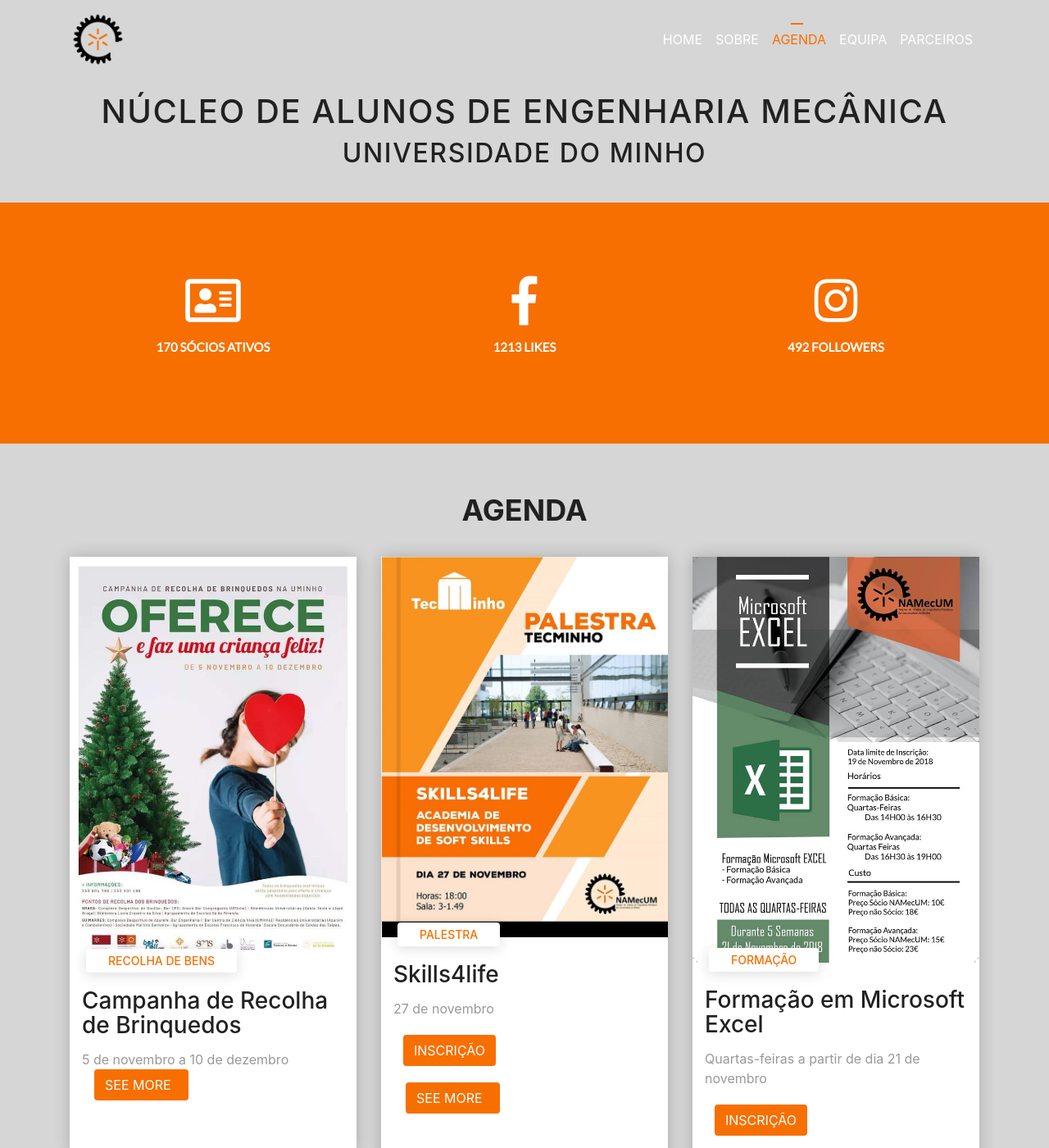
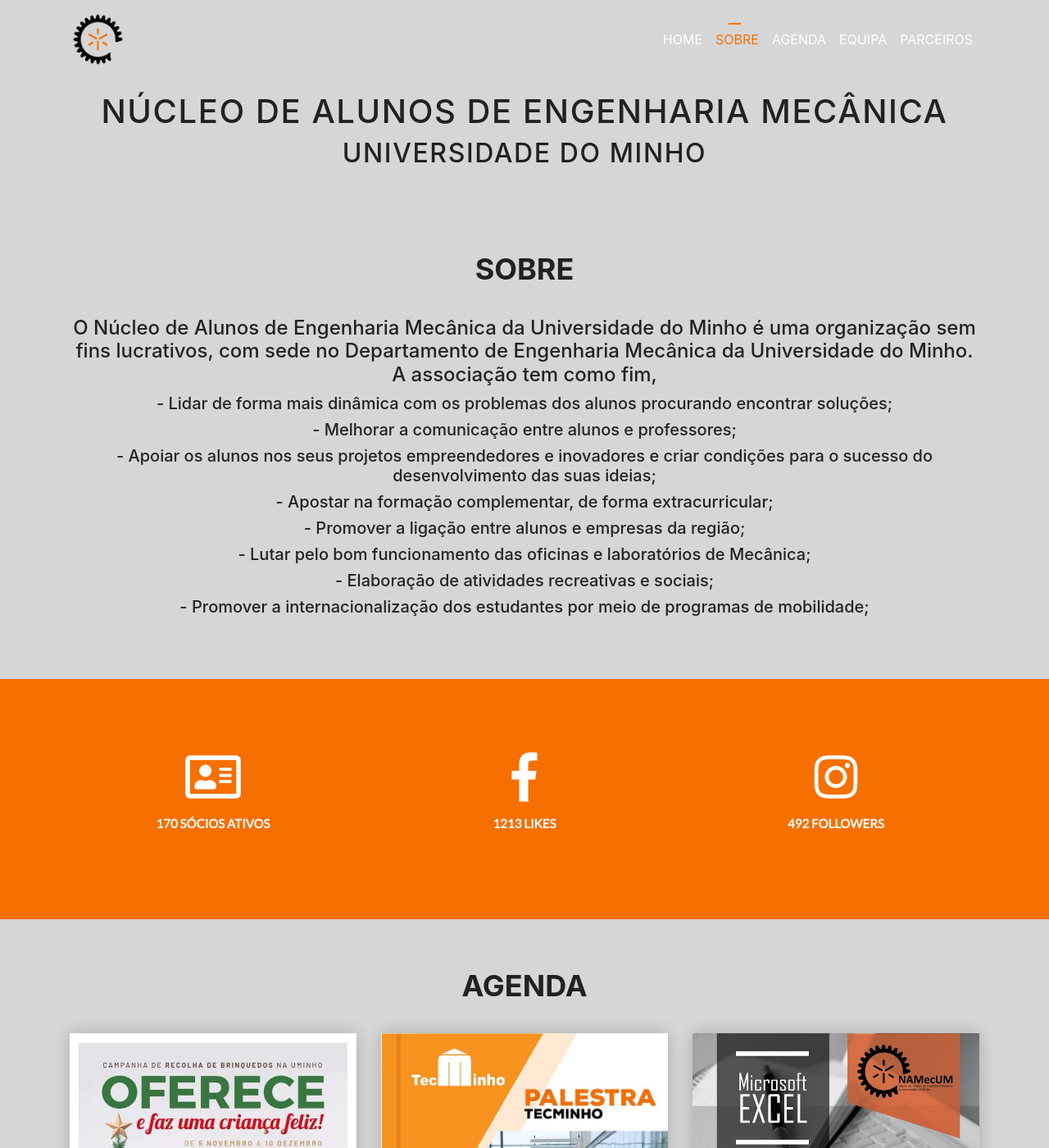
Before and after one commit to NaMecUM/namecum.github.io, a Jekyll site: the page built from index.html, in a window 1280 px wide and 1400 px high. Shown: the whole window at 82% size. Built offline with Jekyll 4.4.1, drawn with Linux system fonts in a browser that asks for light colours.

Commit message:
about.html

```diff
--- /dev/null
+++ b/_includes/about.html
@@ -0,0 +1,26 @@
+<!-- About Section Start -->
+<section id="about" class="section-padding">
+  <div class="container">
+    <div class="row">
+      <div class="col-12">
+        <div class="section-title-header text-center">
+          <h1 class="section-title wow fadeInUp" data-wow-delay="0.2s">Sobre</h1>
+          <h4 class="wow fadeInDown" data-wow-delay="0.2s">O Núcleo de Alunos de Engenharia Mecânica da Universidade do Minho é uma organização sem fins lucrativos, com sede
+            no Departamento de Engenharia Mecânica da Universidade do Minho. A associação tem como fim,
+          </h4>
+          <ul class="wow fadeInDown" data-wow-delay="0.2s">
+            <li><h5>- Lidar de forma mais dinâmica com os problemas dos alunos procurando encontrar soluções;</h5></li>
+            <li><h5>- Melhorar a comunicação entre alunos e professores;</h5></li>
+            <li><h5>- Apoiar os alunos nos seus projetos empreendedores e inovadores e criar condições para o sucesso do desenvolvimento das suas ideias;</h5></li>
+            <li><h5>- Apostar na formação complementar, de forma extracurricular;</h5></li>
+            <li><h5>- Promover a ligação entre alunos e empresas da região;</h5></li>
+            <li><h5>- Lutar pelo bom funcionamento das oficinas e laboratórios de Mecânica;</h5></li>
+            <li><h5>- Elaboração de atividades recreativas e sociais;</h5></li>
+            <li><h5>- Promover a internacionalização dos estudantes por meio de programas de mobilidade;</h5></li>
+          </ul>
+        </div>
+      </div>
+    </div>
+  </div>
+</section>
+<!-- About Section End -->
--- a/_sass/_about.scss
+++ b/_sass/_about.scss
@@ -18,6 +18,7 @@
 				}
 			}
 		}
+
 		.btn{
 			margin-top: 10px;
 		}
@@ -26,6 +27,15 @@
 .about-item:hover{
 	box-shadow: 1px 3px 15px rgba(0, 0, 0, 0.1);
 }
+#about{
+	h5{
+		color: $gray;
+	}
+	h4{
+		color: $gray;
+	}
+}
+
 
 // Counter Section
 .counter-section{
--- a/index.html
+++ b/index.html
@@ -3,6 +3,7 @@
 ---
 {% include scripts.html %}
 {% include header.html %}
+{% include about.html %}
 {% include counter.html %}
 {% include blog.html %}
 {% include footer.html %}
```
Also changed, not shown: 2 other files.
